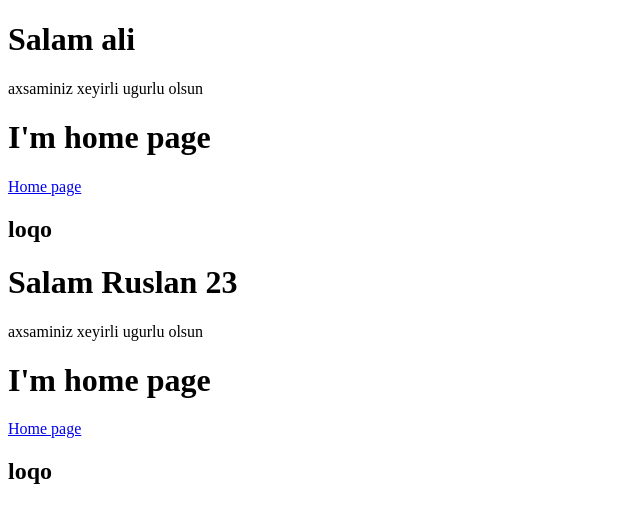
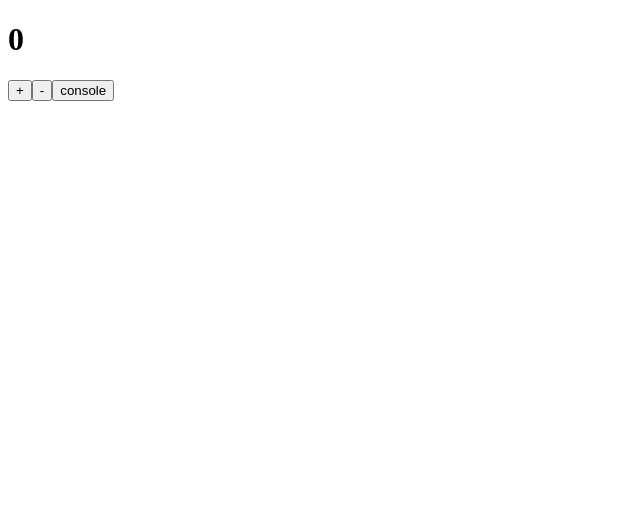
Before and after one commit to ruslaRuslan/react-home, a React (Vite) app: page / in a window 1280 px wide. Shown: the top 522 px of the page, without its empty margins (0-640 px from the left). Built offline with nearby package versions, Linux system fonts and the light colour scheme.

Commit message:
artirmaq ve azaltmaq

```diff
--- a/src/App.jsx
+++ b/src/App.jsx
@@ -1,12 +1,41 @@
-import Home from "./Home";
+// import Home from "./Home";
 
 
-function AppComponent(props) {
-  return <div>
-    <h1>Salam {props.ad} {props.age} </h1>
-    <p>axsaminiz xeyirli ugurlu olsun</p>
-    <Home />
-  </div>
+// function AppComponent(props) {
+//   return <div>
+//     <h1>Salam {props.ad} {props.age} </h1>
+//     <p>axsaminiz xeyirli ugurlu olsun</p>
+//     {/* <Home /> */}
+
+//     <Test />
+//   </div>
+// }
+
+// export default AppComponent;
+
+// -_-_-_-_-_-_-_-_-_-_-_-_-_-_-_-_-_-_-_-_-_-_-_-_-_-_-_-_-_-_-_-_-_-_-_-_-_-_-_-_-_-_-_-_-_-_-_-_-_-_-_-_-_-_-_-_-_-_-
+
+
+
+function App() {
+  let counter = 0
+  return (
+    <>
+      <h1>{counter}</h1>
+      <button
+        onClick={() => counter++}>
+        +</button>
+
+      <button
+        onClick={() => counter--}>
+        -</button>
+
+      <button
+        onClick={() => console.log(counter)}
+        >console</button>
+
+    </>
+  )
 }
 
-export default AppComponent;
+export default App;
--- a/src/main.jsx
+++ b/src/main.jsx
@@ -1,7 +1,7 @@
-import React from 'react'
-import ReactDOM from 'react-dom/client'
-import AppComponent from './App'
-import './index.css'
+// import React from 'react'
+// import ReactDOM from 'react-dom/client'
+// import AppComponent from './App'
+// import './index.css'
 
 
 
@@ -81,12 +81,26 @@ import './index.css'
 // -------------------------------------------------------------------------------------------------------------
 
 
+// const rootElem = ReactDOM.createRoot(document.getElementById('root'))
+
+// rootElem.render(
+//   <div>
+//     <AppComponent ad="ali" />
+//     <AppComponent ad="Ruslan" age={23} />
+
+//   </div>
+// )
+
+//-_-_-_-_-_-_-_-_-_-_-_-_-_-_-_-_-_-_-_-_-_-_-_-_-_-_-_-_-_-_-_-_-_-_-_-_-_-_-_-_-_-_-_-_-_-_-_-_-_-_-_-_-_-_-_-_ record-02
+
+import React from 'react'
+import ReactDOM from 'react-dom/client'
+import AppComponent from './App'
+
 const rootElem = ReactDOM.createRoot(document.getElementById('root'))
 
 rootElem.render(
   <div>
-    <AppComponent ad="ali" />
-    <AppComponent ad="Ruslan" age={23} />
+    <AppComponent />
 
-  </div>
-)
+  </div>)
```
Also changed, not shown: src/components/L-2/for-me/index.jsx (added, +14 -0 lines), src/components/L-1/class-work/Home.jsx (line endings or trailing spaces), src/components/L-1/class-work/footer.jsx (renamed from src/Footer.jsx), src/index.css (deleted).
